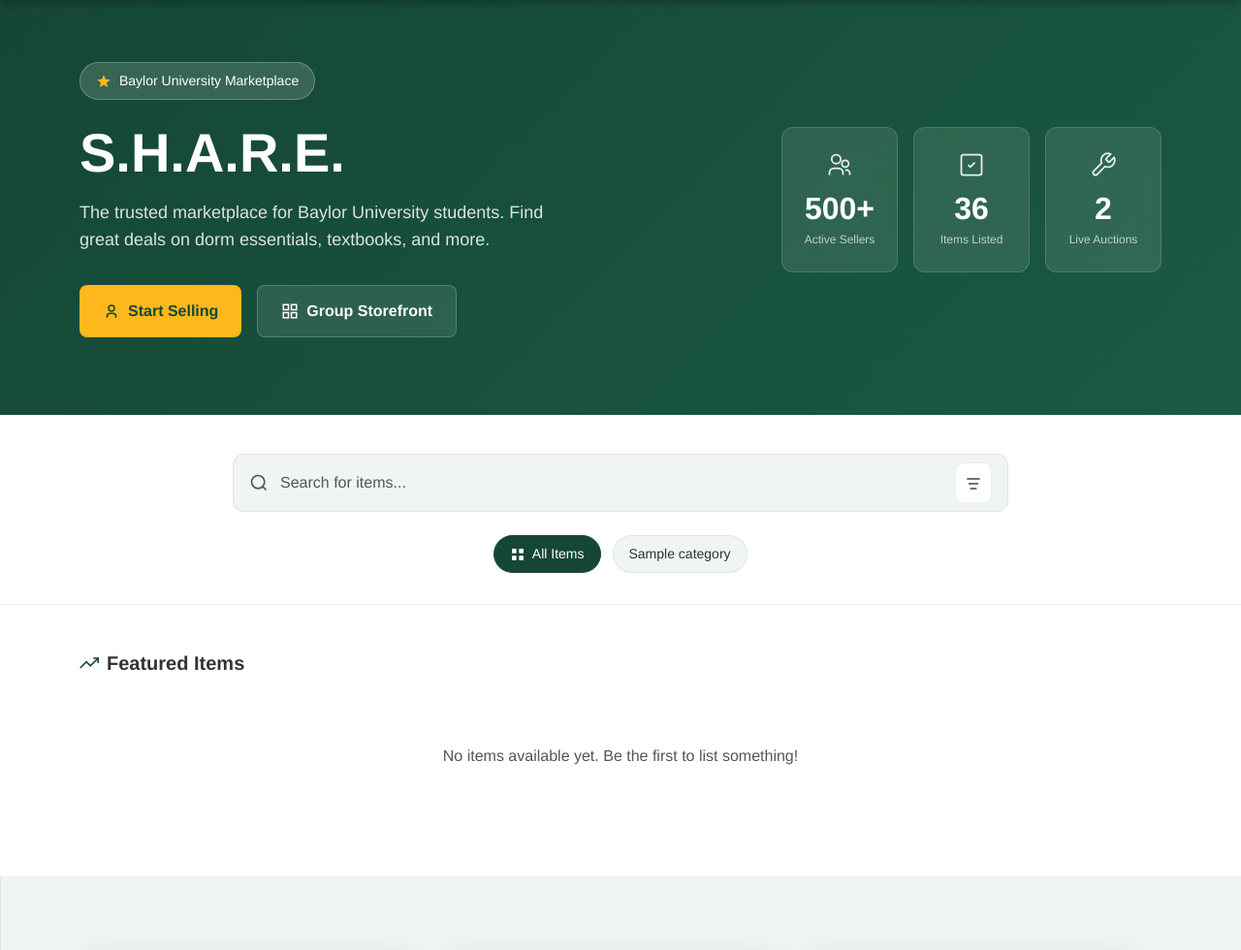
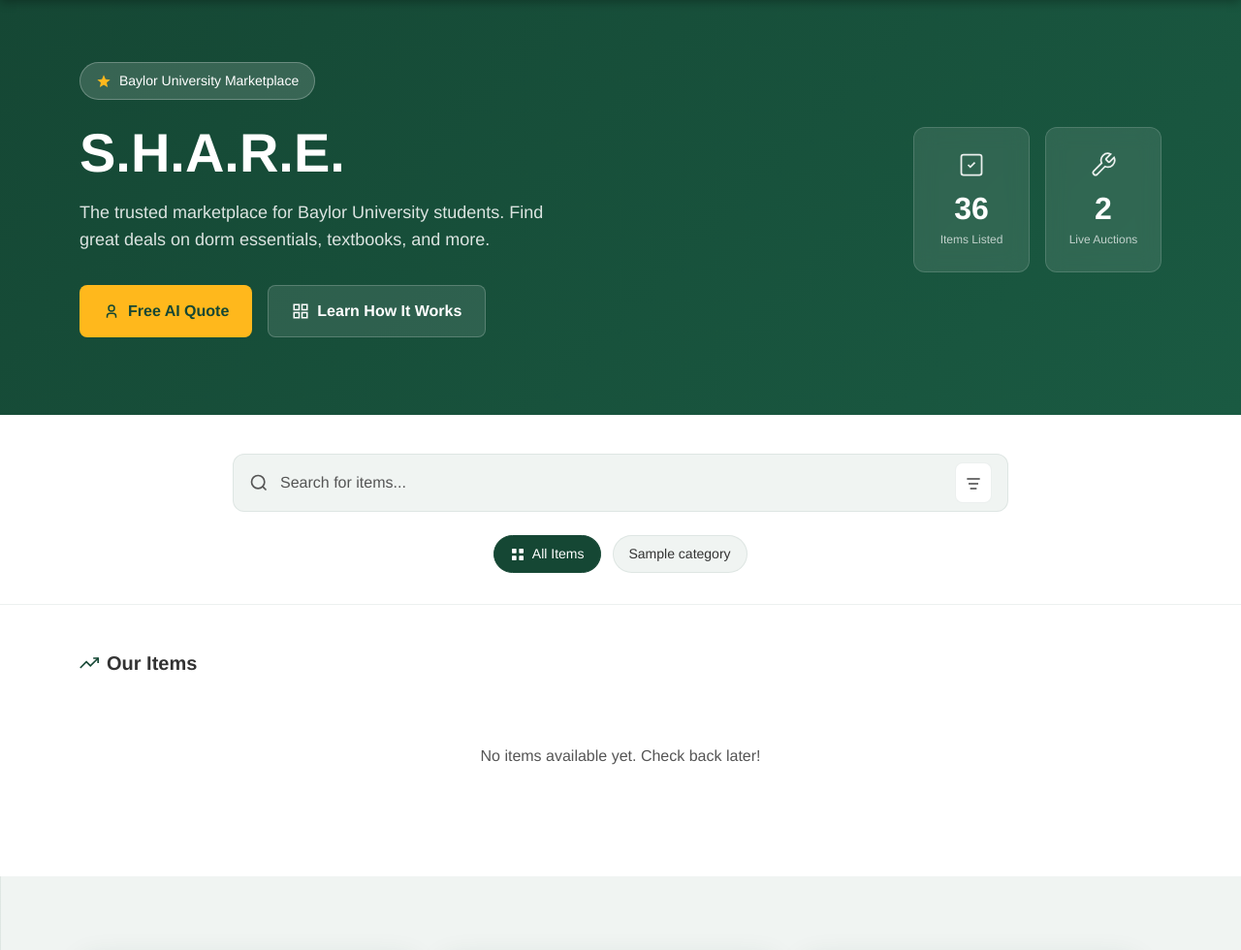
Before and after one commit to aaron-d-e/bu-marketplace, a Django app: page / in a window 1280 px wide. Shown: the part 57-1037 px from the top of the page at 97% size. Run offline with Django 5.2, Linux system fonts and the light colour scheme; tables that the repository leaves empty hold one stand-in row (values such as "Sample post"); parts of the project's set-up code (start-up, migrations or seed data) failed here and were passed over.

Commit message:
atomic commit before i possible blow something up

```diff
--- a/market_app/templates/main/home.html
+++ b/market_app/templates/main/home.html
@@ -18,12 +18,12 @@
         <p class="hero-description">The trusted marketplace for Baylor University students. Find great deals on dorm essentials, textbooks, and more.</p>
         <div class="hero-buttons">
           {% if user.is_authenticated %}
-          <a href="{% url 'products' %}" class="btn-hero-primary">
+          <a href="{% url 'inquiry' %}" class="btn-hero-primary">
             <svg width="18" height="18" viewBox="0 0 24 24" fill="none" stroke="currentColor" stroke-width="2">
               <circle cx="12" cy="8" r="4"/>
               <path d="M6 21v-2a4 4 0 0 1 4-4h4a4 4 0 0 1 4 4v2"/>
             </svg>
-            Start Selling
+            Free AI Quote
           </a>
           <a href="{% url 'products' %}" class="btn-hero-secondary">
             <svg width="18" height="18" viewBox="0 0 24 24" fill="none" stroke="currentColor" stroke-width="2">
@@ -32,7 +32,7 @@
               <rect x="3" y="14" width="7" height="7"/>
               <rect x="14" y="14" width="7" height="7"/>
             </svg>
-            Group Storefront
+           Learn How It Works
           </a>
           {% else %}
           <a href="{% url 'sign_up' %}" class="btn-hero-primary">
@@ -40,7 +40,7 @@
               <circle cx="12" cy="8" r="4"/>
               <path d="M6 21v-2a4 4 0 0 1 4-4h4a4 4 0 0 1 4 4v2"/>
             </svg>
-            Start Selling
+            Free AI Quote
           </a>
           <a href="{% url 'login' %}" class="btn-hero-secondary">
             <svg width="18" height="18" viewBox="0 0 24 24" fill="none" stroke="currentColor" stroke-width="2">
@@ -49,25 +49,13 @@
               <rect x="3" y="14" width="7" height="7"/>
               <rect x="14" y="14" width="7" height="7"/>
             </svg>
-            Group Storefront
+            Learn How It Works
           </a>
           {% endif %}
         </div>
       </div>
       <div class="hero-right">
         <div class="stats-grid">
-          <div class="stat-card">
-            <div class="stat-icon">
-              <svg width="28" height="28" viewBox="0 0 24 24" fill="none" stroke="currentColor" stroke-width="1.5">
-                <circle cx="9" cy="7" r="4"/>
-                <path d="M3 21v-2a4 4 0 0 1 4-4h4a4 4 0 0 1 4 4v2"/>
-                <circle cx="17" cy="11" r="3"/>
-                <path d="M21 21v-1.5a3 3 0 0 0-3-3h-1"/>
-              </svg>
-            </div>
-            <span class="stat-number">500+</span>
-            <span class="stat-label">Active Sellers</span>
-          </div>
           <div class="stat-card">
             <div class="stat-icon">
               <svg width="28" height="28" viewBox="0 0 24 24" fill="none" stroke="currentColor" stroke-width="1.5">
@@ -138,7 +126,7 @@
           <polyline points="23 6 13.5 15.5 8.5 10.5 1 18"/>
           <polyline points="17 6 23 6 23 12"/>
         </svg>
-        Featured Items
+        Our Items
       </h2>
     </div>
 
@@ -179,7 +167,7 @@
       </a>
       {% empty %}
       <div class="no-products">
-        <p>No items available yet. Be the first to list something!</p>
+        <p>No items available yet. Check back later!</p>
       </div>
       {% endfor %}
     </div>
```
